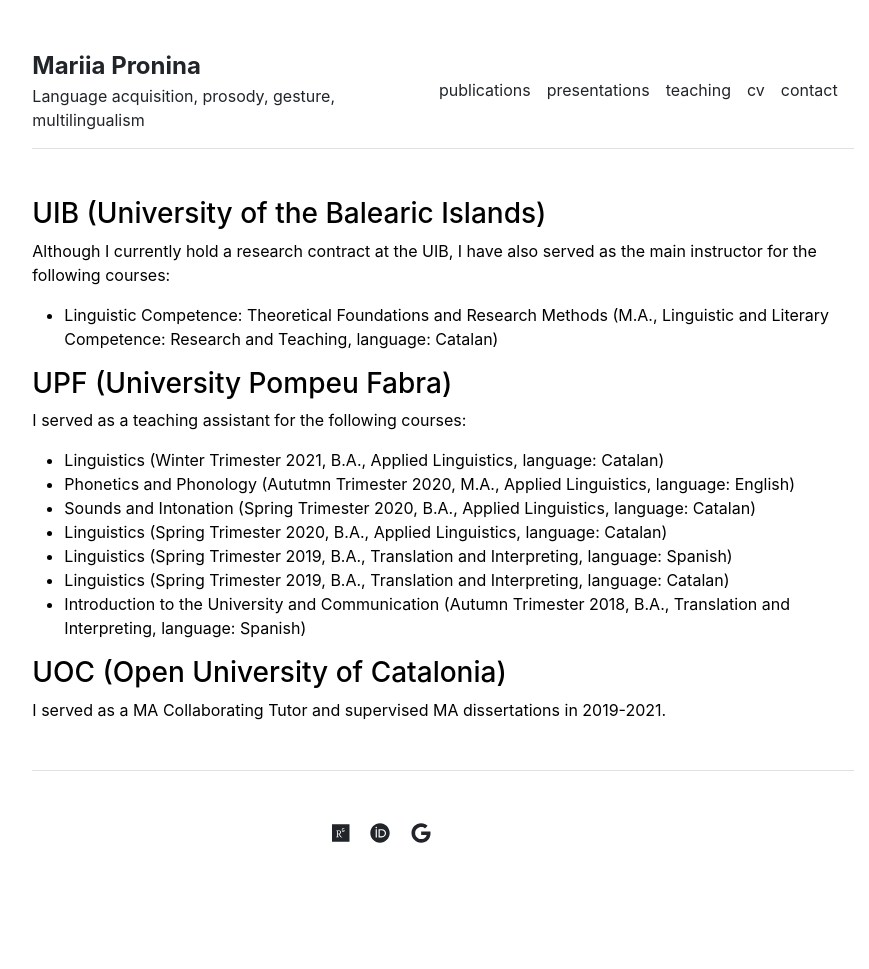
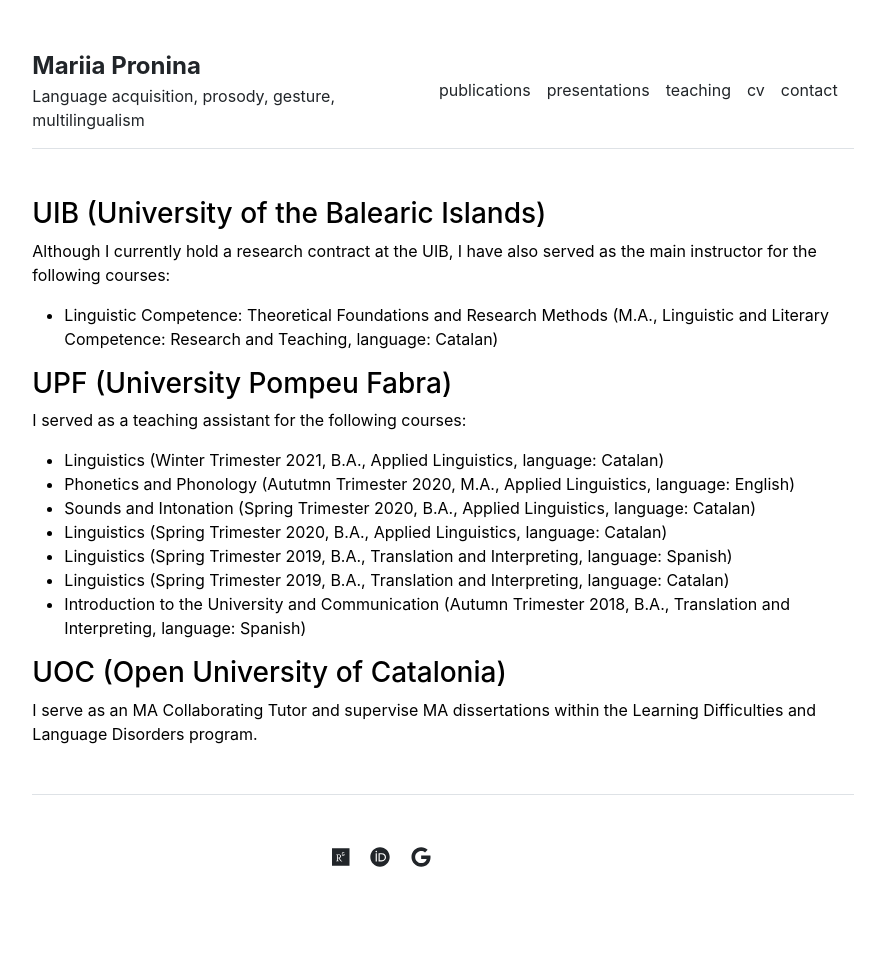
Before and after one commit to mariia-pronina/mariia-pronina.github.io, a Jekyll site: the page built from teaching.md, in a window 1280 px wide. Shown: the whole page, without its empty margins (197-1066 px from the left). Built offline with Jekyll 4.4.1, drawn with Linux system fonts in a browser that asks for light colours; before the commit the page ends 945 px from its top, so only the background shows below that.

Commit message:
Update teaching.md

```diff
--- a/teaching.md
+++ b/teaching.md
@@ -24,4 +24,4 @@ I served as a teaching assistant for the following courses:
 
 ### UOC (Open University of Catalonia)
 
-I served as a MA Collaborating Tutor and supervised MA dissertations in 2019-2021.
+I serve as an MA Collaborating Tutor and supervise MA dissertations within the Learning Difficulties and Language Disorders program.
```
